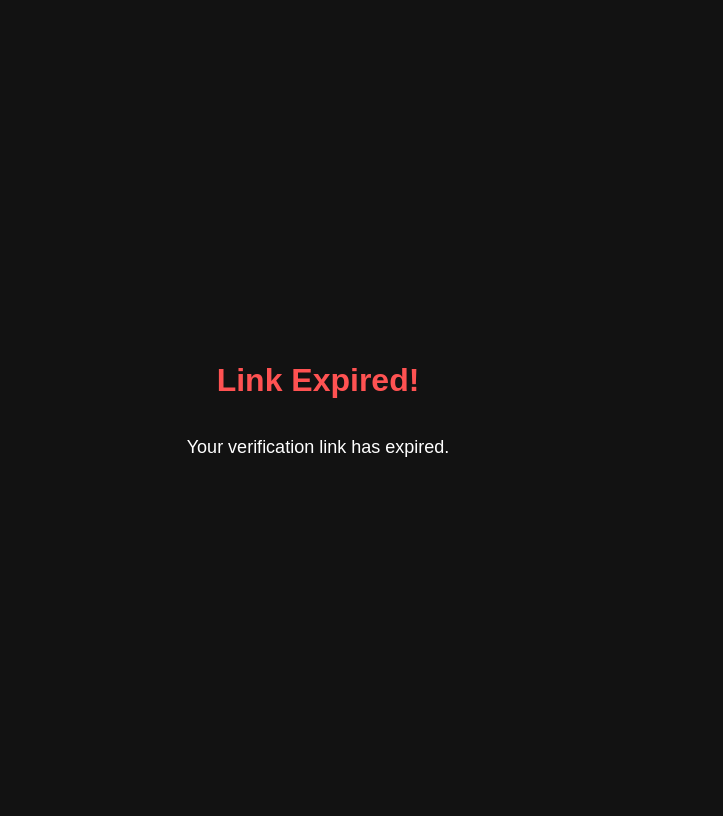
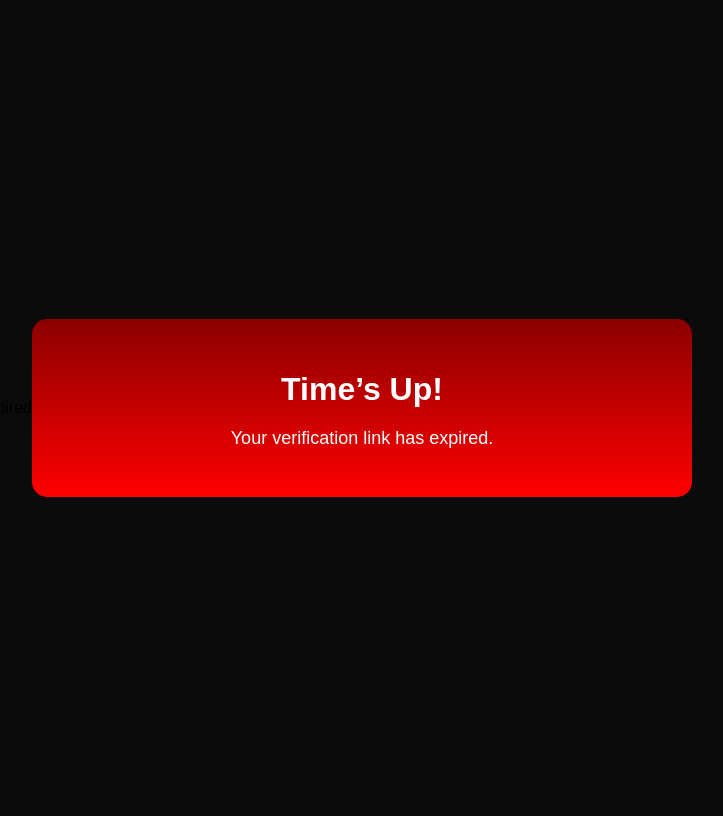
Before and after one commit to adedejiprecious202-lab/airdrop_verification, a Flask app: template templates/expired.html in a window 1280 px wide. Shown: the whole page, without its empty margins (322-1045 px from the left). Run offline with Flask 3, Linux system fonts and the light colour scheme; the template is opened without the code that fills it, so the values that code supplies are empty.

Commit message:
expired.html

```diff
--- a/templates/expired.html
+++ b/templates/expired.html
@@ -1,16 +1,35 @@
 <!DOCTYPE html>
 <html lang="en">
 <head>
-    <meta charset="UTF-8">
-    <title>Link Expired</title>
-    <style>
-        body { font-family: Arial, sans-serif; background-color: #121212; color: #fff; display: flex; justify-content: center; align-items: center; height: 100vh; flex-direction: column; }
-        h1 { color: #ff5252; margin-bottom: 20px; }
-        p { font-size: 18px; text-align: center; }
-    </style>
+<meta charset="UTF-8">
+<meta name="viewport" content="width=device-width, initial-scale=1.0">
+</title>Link Expired</title>
+<style>
+body {
+    font-family: Arial, sans-serif;
+    background-color: #0b0b0b;
+    display: flex;
+    justify-content: center;
+    align-items: center;
+    min-height: 100vh;
+}
+.card {
+    background: linear-gradient(180deg, #8b0000, #ff0000);
+    padding: 30px;
+    border-radius: 15px;
+    width: 90%;
+    max-width: 600px;
+    text-align: center;
+    color: #fff;
+}
+h1 { font-size: 2em; margin-bottom: 20px; }
+p { font-size: 18px; }
+</style>
 </head>
 <body>
-    <h1>Link Expired!</h1>
-    <p>Your verification link has expired.</p>
+<div class="card">
+<h1>Time’s Up!</h1>
+<p>Your verification link has expired.</p>
+</div>
 </body>
 </html>
```
